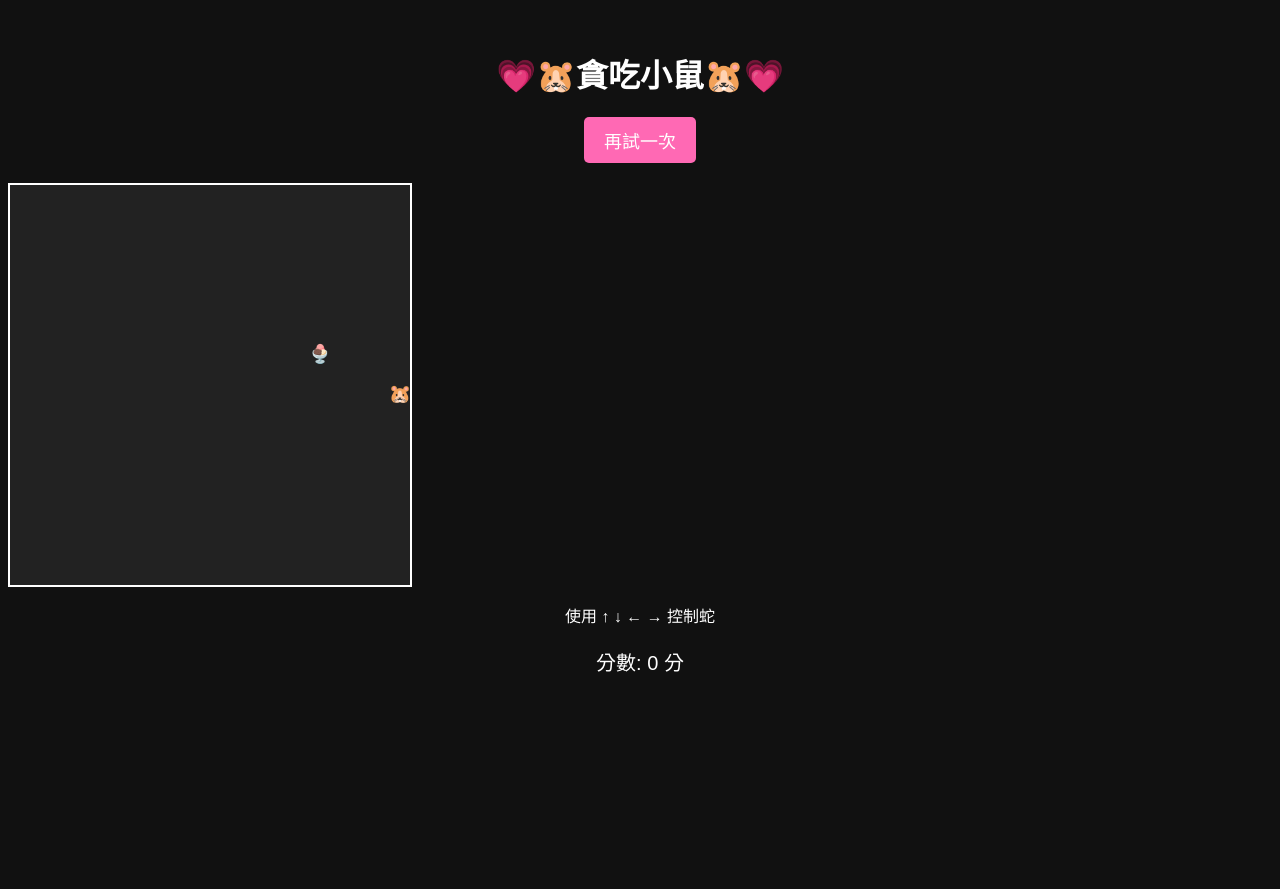
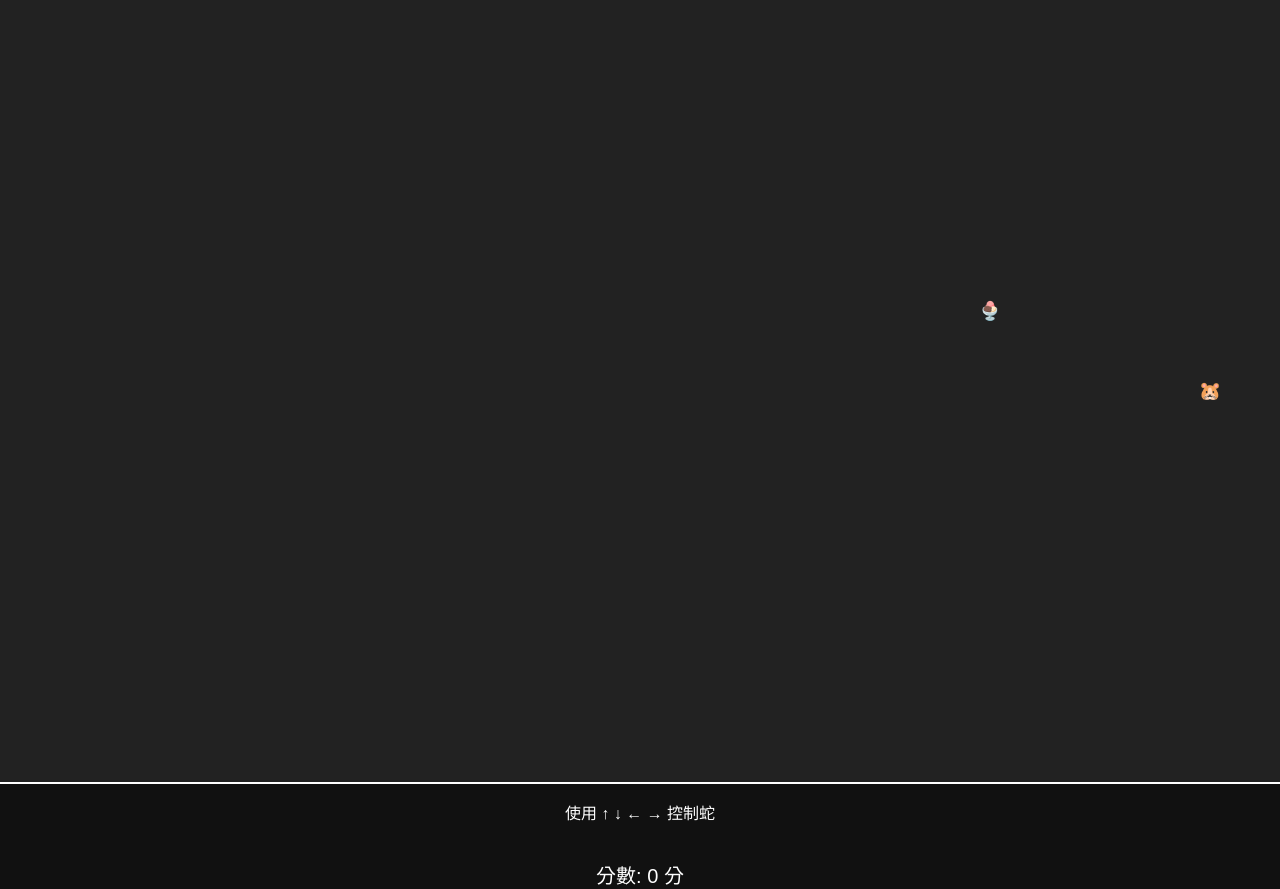
Before and after one commit to vivian980505/meow, a plain HTML site: page index.html in a window 1280 px wide. Both pictures are taken after a click on the button "開始遊戲". Before the commit the page ends 800 px from the top, so only its background shows below. Drawn offline with Linux system fonts and the light colour scheme.

Commit message:
Update index.html

```diff
--- a/index.html
+++ b/index.html
@@ -4,19 +4,25 @@
   <meta charset="UTF-8">
   <title>貪吃小鼠</title>
   <style>
-    body {
+    body, html {
+      height: 100%;
+      margin: 0;
+      padding: 0;
       background: #111;
       color: white;
       font-family: sans-serif;
-      text-align: center;
-      margin-top: 50px;
+      display: flex;
+      flex-direction: column;
+      justify-content: center;
+      align-items: center;
     }
+
     canvas {
       background: #222;
       border: 2px solid white;
-      margin-top: 20px;
-      display: none;
+      display: block;
     }
+
     button {
       font-size: 18px;
       padding: 10px 20px;
@@ -25,10 +31,13 @@
       border-radius: 5px;
       color: white;
       cursor: pointer;
+      margin-bottom: 20px;
     }
+
     button:hover {
       background: deeppink;
     }
+
     .score {
       font-size: 20px;
       margin-top: 20px;
@@ -38,7 +47,7 @@
 <body>
   <h1>💗🐹貪吃小鼠🐹💗</h1>
   <button id="start">開始遊戲</button>
-  <canvas id="game" width="400" height="400"></canvas>
+  <canvas id="game"></canvas>
   <p>使用 ↑ ↓ ← → 控制蛇</p>
   <p class="score">分數: <span id="score">0</span> 分</p>
 
@@ -47,30 +56,40 @@
     const ctx = canvas.getContext("2d");
     const startBtn = document.getElementById("start");
     const scoreDisplay = document.getElementById("score");
-    const gridSize = 20;
-    const tileCount = canvas.width / gridSize;
 
+    let gridSize = 20; // 每個格子的大小
+    let tileCountX, tileCountY; // 計算水平和垂直的格子數量
     let snake, dx, dy, food, timer;
-    let score = 0; // ✅ 初始化分數
+    let score = 0;
     let foodType = '';
 
+    // 初始化並開始遊戲
     startBtn.addEventListener("click", () => {
       canvas.style.display = "block";
       startBtn.style.display = "none";
+      resizeCanvas();
       startGame();
     });
 
+    // 根據視窗大小調整遊戲畫布
+    function resizeCanvas() {
+      canvas.width = window.innerWidth;
+      canvas.height = window.innerHeight;
+      tileCountX = Math.floor(canvas.width / gridSize);
+      tileCountY = Math.floor(canvas.height / gridSize);
+    }
+
     function startGame() {
       // 重設遊戲狀態
-      snake = [{ x: 10, y: 10}];
+      snake = [{ x: Math.floor(tileCountX / 2), y: Math.floor(tileCountY / 2) }];
       dx = 1;
       dy = 0;
-      score = 0; // ✅ 重新開始遊戲時分數為 0
-      scoreDisplay.textContent = score; // 更新分數顯示
+      score = 0;
+      scoreDisplay.textContent = score;
       food = randomFood();
       foodType = food.type;
       clearInterval(timer);
-      timer = setInterval(update, 200); // 設定更新速度
+      timer = setInterval(update, 100); // 設定更新速度
     }
 
     function update() {
@@ -78,12 +97,12 @@
 
       // 檢查是否碰到牆壁或自己
       if (
-        head.x < 0 || head.x >= tileCount ||
-        head.y < 0 || head.y >= tileCount ||
+        head.x < 0 || head.x >= tileCountX ||
+        head.y < 0 || head.y >= tileCountY ||
         snake.some(s => s.x === head.x && s.y === head.y)
       ) {
         clearInterval(timer);
-        alert("☠ 遊戲結束！!! 分數: " + score);
+        alert("☠ 遊戲結束！分數: " + score);
         startBtn.textContent = "再試一次";
         startBtn.style.display = "inline-block";
         return;
@@ -94,7 +113,7 @@
       // 吃到食物
       if (head.x === food.x && head.y === food.y) {
         score += getFoodScore(foodType);
-        scoreDisplay.textContent = score; // 更新分數顯示
+        scoreDisplay.textContent = score;
         food = randomFood(); // 生成新的食物
         foodType = food.type;
       } else {
@@ -114,8 +133,8 @@
         cumulativeProbability += probabilities[i];
         if (rand <= cumulativeProbability) {
           return {
-            x: Math.floor(Math.random() * tileCount),
-            y: Math.floor(Math.random() * tileCount),
+            x: Math.floor(Math.random() * tileCountX),
+            y: Math.floor(Math.random() * tileCountY),
             type: types[i]
           };
         }
@@ -164,6 +183,9 @@
       else if (e.key === "ArrowLeft" && dx === 0) { dx = -1; dy = 0; }
       else if (e.key === "ArrowRight" && dx === 0) { dx = 1; dy = 0; }
     });
+
+    window.addEventListener('resize', resizeCanvas); // 當視窗大小改變時重新調整畫布
+
   </script>
 </body>
 </html>
```
